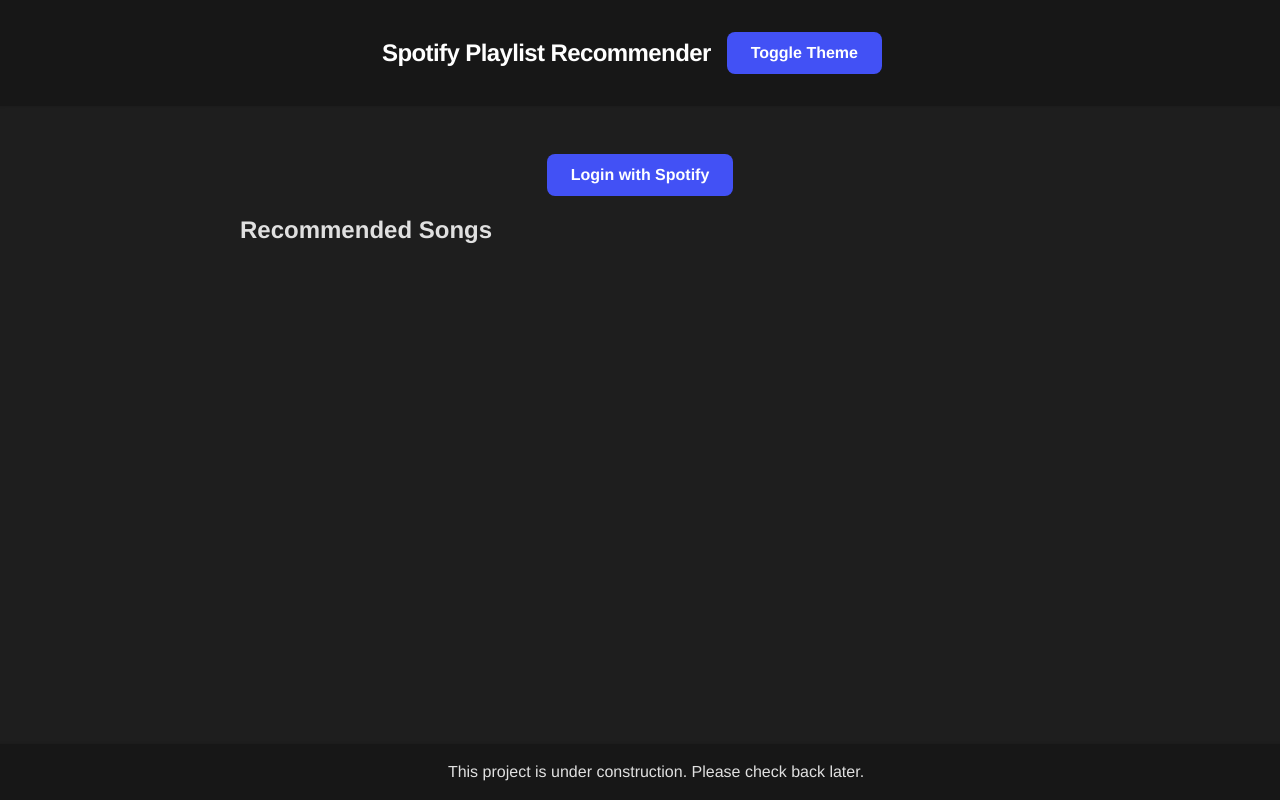
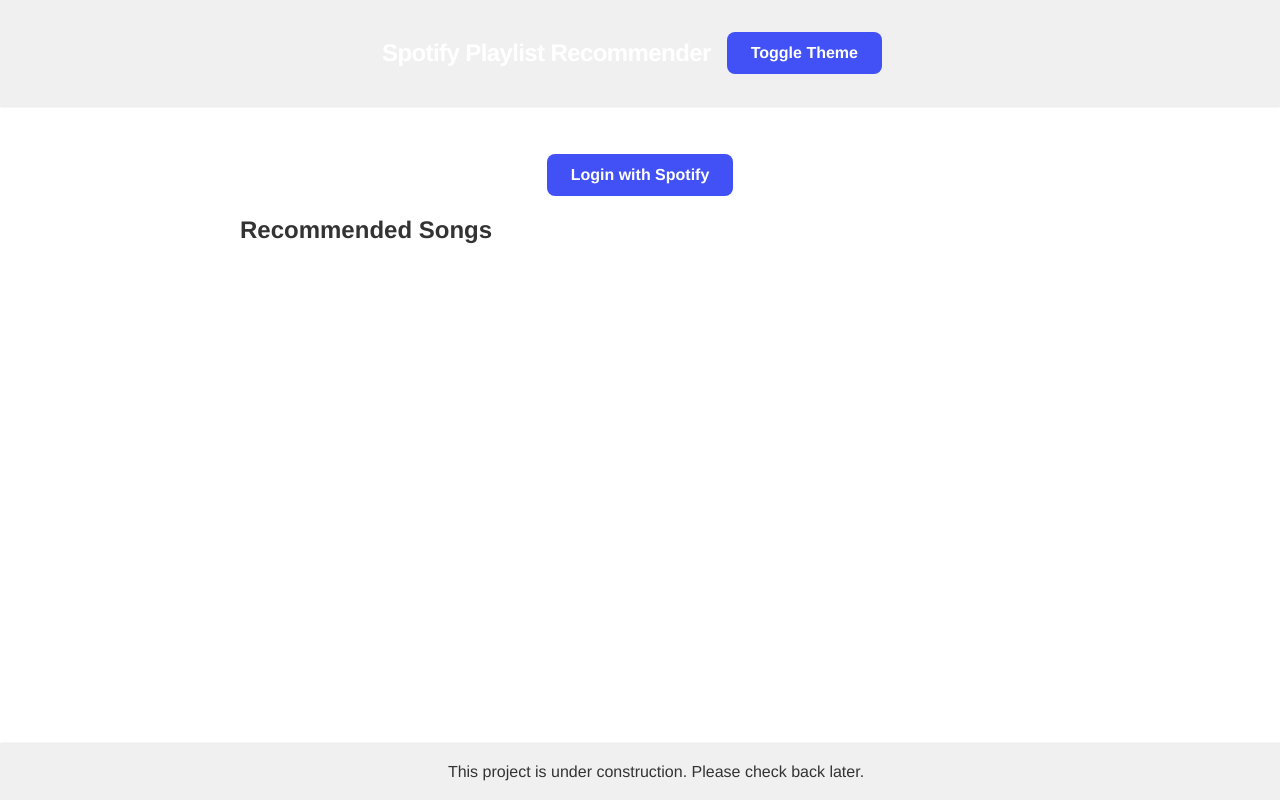
Before and after one commit to bdorf/spotify, a plain HTML site: page index.html in a window 1280 px wide. Both pictures are taken after a click on the button "Toggle Theme". Drawn offline with Linux system fonts and the light colour scheme.

Commit message:
dark mode script

```diff
--- a/index.html
+++ b/index.html
@@ -27,3 +27,19 @@
 
 </body>
 </html>
+
+<script>
+  // Wait for the DOM content to be loaded
+  document.addEventListener('DOMContentLoaded', () => {
+    // Get the theme toggle button element
+    const themeToggle = document.getElementById('theme-toggle');
+    // Get the root element (body) to apply the theme class
+    const appRoot = document.querySelector('body');
+
+    // Add a click event listener to the theme toggle button
+    themeToggle.addEventListener('click', () => {
+      // Toggle the 'light-mode' class on the root element to switch themes
+      appRoot.classList.toggle('light-mode');
+    });
+  });
+</script>
```
